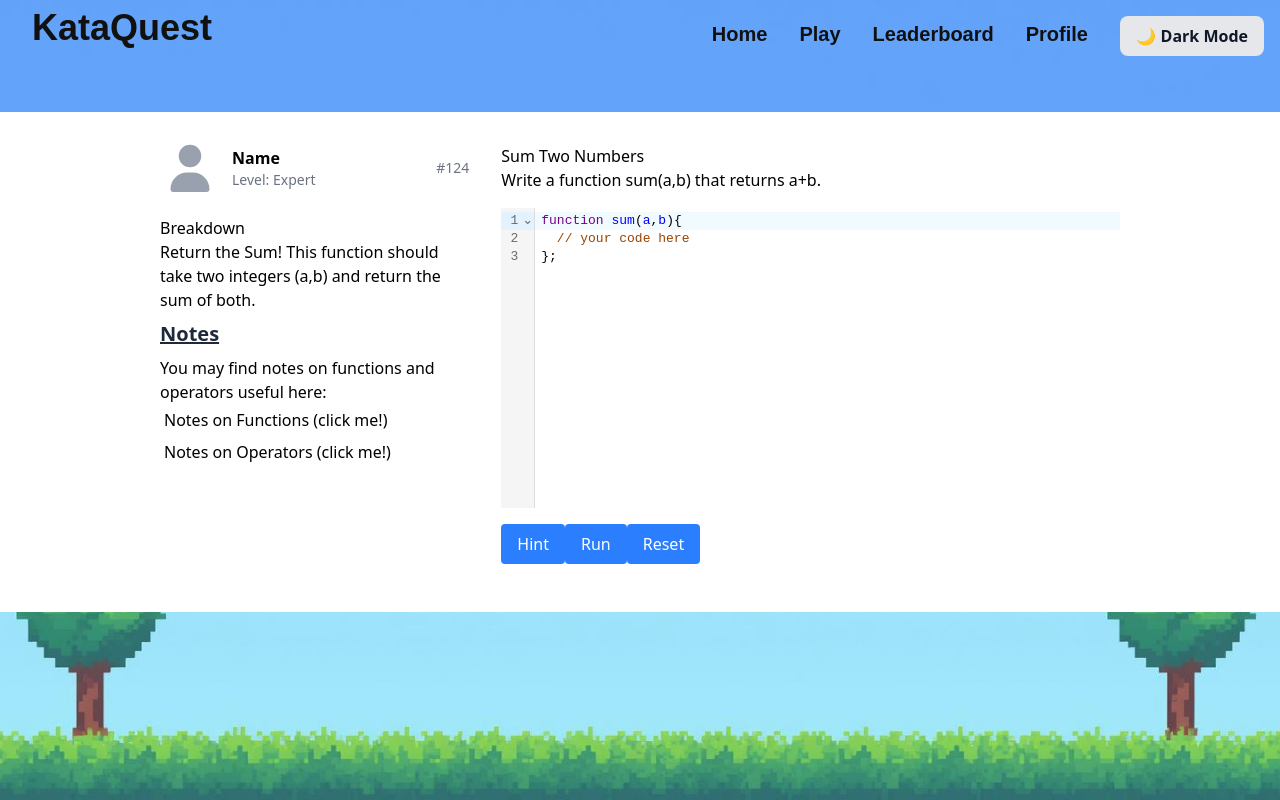
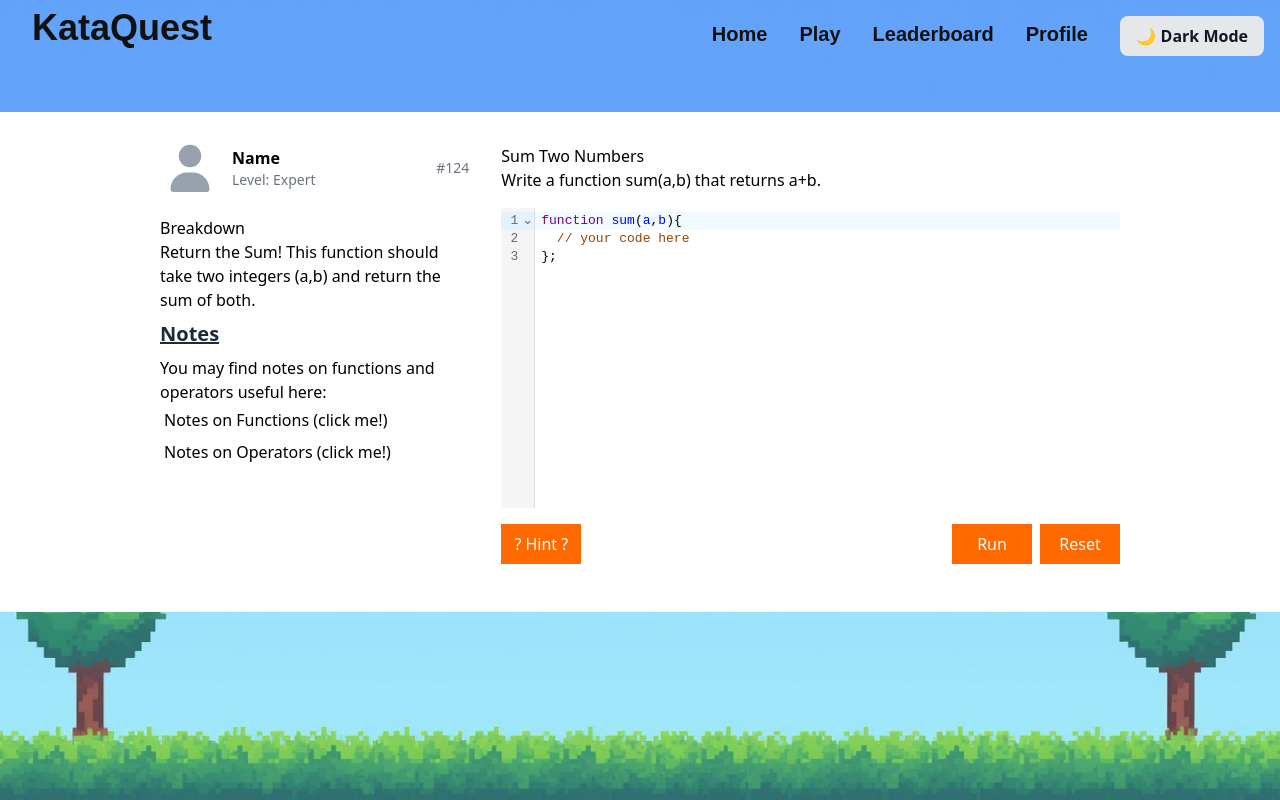
Before and after one commit to will-barnett99/code-game-frontend, a React (Vite) app: page /kata in a window 1280 px wide. Built offline with nearby package versions, Linux system fonts and the light colour scheme.

Commit message:
add styling to buttons on kata page

```diff
--- a/src/components/ButtonsContainer.jsx
+++ b/src/components/ButtonsContainer.jsx
@@ -4,7 +4,7 @@ import RunButton from "./buttons/RunButton";
 
 function ButtonsContainer({ handleRun, handleReset, handleHint }) {
   return (
-    <section>
+    <section className="h-10 flex flex-row gap-2">
       <HintButton handleHint={handleHint} />
       <RunButton handleRun={handleRun} />
       <ResetButton handleReset={handleReset} />
--- a/src/components/buttons/HintButton.jsx
+++ b/src/components/buttons/HintButton.jsx
@@ -2,9 +2,9 @@ function HintButton({ handleHint }) {
   return (
     <button
       onClick={handleHint}
-      class="px-4 py-2 bg-blue-500 text-white rounded hover:bg-blue-600 cursor-pointer"
+      class="w-20 bg-orange-500 text-white hover:bg-orange-600 hover:[box-shadow:4px_4px_0_#000000] cursor-pointer transition-transform duration-200 ease-out hover:-translate-y-0.5 hover:-translate-x-0.5"
     >
-      Hint
+      ? Hint ?
     </button>
   );
 }
--- a/src/components/buttons/ResetButton.jsx
+++ b/src/components/buttons/ResetButton.jsx
@@ -2,7 +2,7 @@ function ResetButton({ handleReset }) {
   return (
     <button
       onClick={handleReset}
-      class="px-4 py-2 bg-blue-500 text-white rounded hover:bg-blue-600 cursor-pointer"
+      class="w-20 bg-orange-500 text-white hover:bg-orange-600 hover:[box-shadow:4px_4px_0_#000000] cursor-pointer transition-transform duration-200 ease-out hover:-translate-y-0.5 hover:-translate-x-0.5"
     >
       Reset
     </button>
--- a/src/components/buttons/RunButton.jsx
+++ b/src/components/buttons/RunButton.jsx
@@ -2,7 +2,7 @@ function RunButton({ handleRun }) {
   return (
     <button
       onClick={handleRun}
-      class="px-4 py-2 bg-blue-500 text-white rounded hover:bg-blue-600 cursor-pointer"
+      class="w-20 ml-auto bg-orange-500 text-white hover:bg-orange-600 hover:[box-shadow:4px_4px_0_#000000] cursor-pointer transition-transform duration-200 ease-out hover:-translate-y-0.5 hover:-translate-x-0.5"
     >
       Run
     </button>
```
